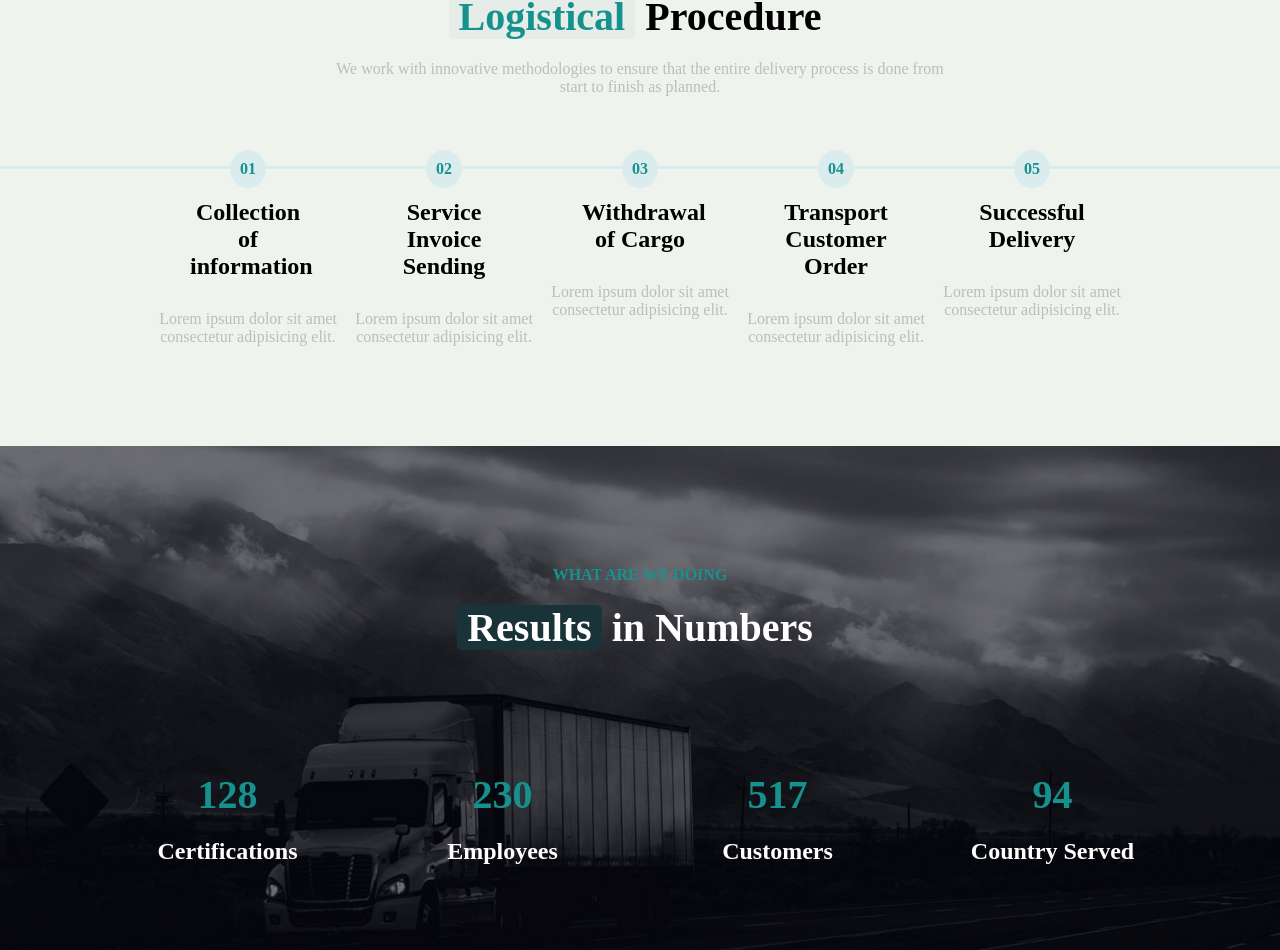
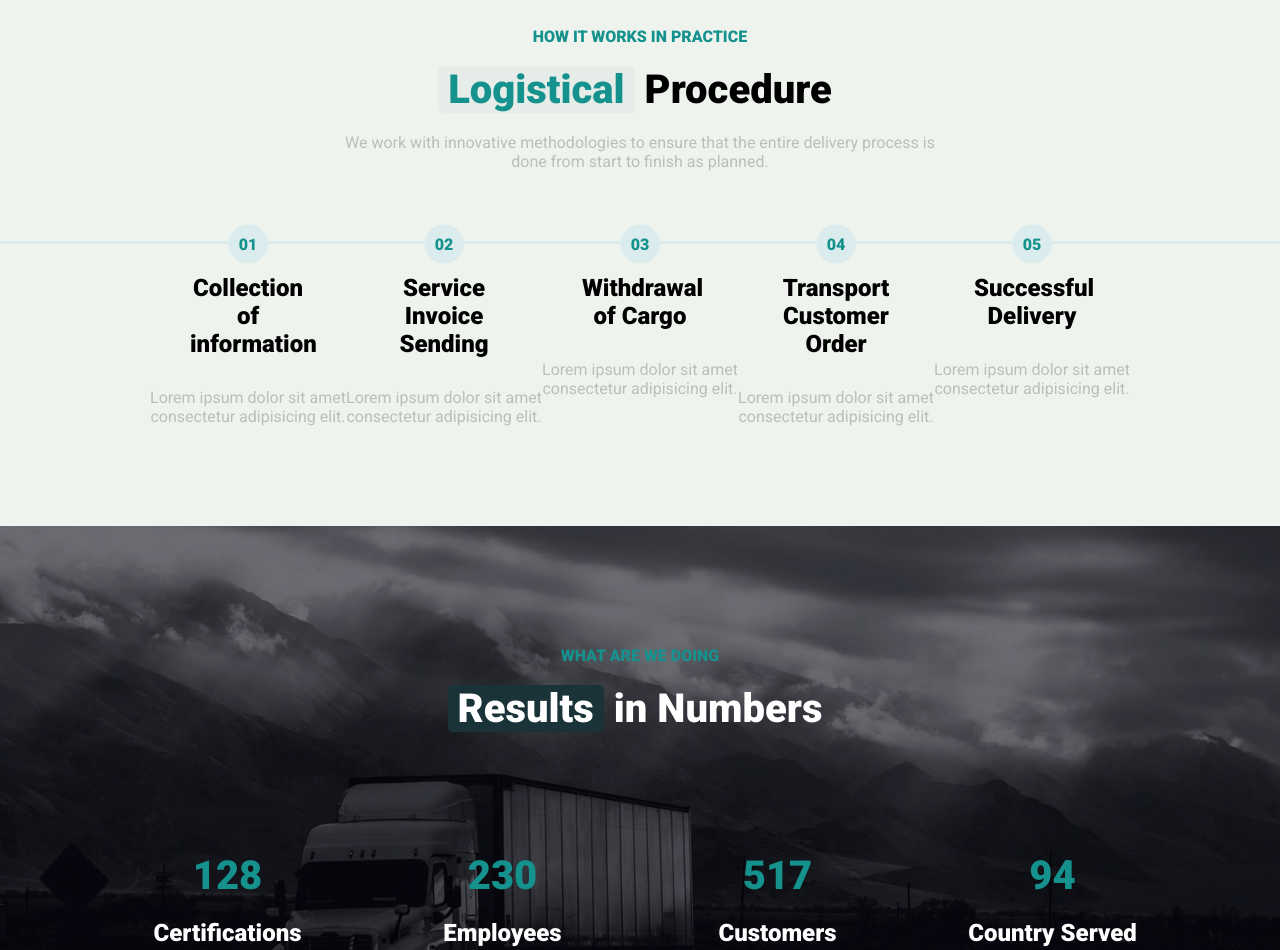
Before and after one commit to Zanco1993/proj-html-vuejs, a Vue app: page / in a window 1280 px wide. Shown: the part 2368-3318 px from the top of the page. Built offline with nearby package versions, Linux system fonts and the light colour scheme.

Commit message:
add new font

```diff
--- a/src/App.vue
+++ b/src/App.vue
@@ -1,6 +1,6 @@
 <template>
   <div id="app">
-    <header-app title="ciao"/>
+    <header-app />
     <certification-app />
     <service-app />
     <logistic-app />
@@ -42,4 +42,5 @@ export default {
 @import "./style/main.scss";
 @import "./style/variablesColor.scss";
 @import "~@fortawesome/fontawesome-free/css/all.css";
+@import url('https://fonts.googleapis.com/css2?family=Roboto:wght@300;400;900&display=swap');
 </style>
--- a/src/style/main.scss
+++ b/src/style/main.scss
@@ -4,6 +4,10 @@
     padding: 0;
     margin: 0;
     box-sizing: border-box;
+}
+
+body {
+    font-family: 'Roboto', sans-serif;
 }
 
 .container {
```
